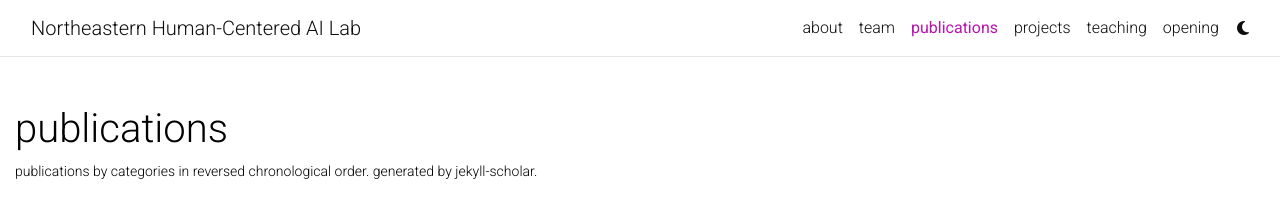
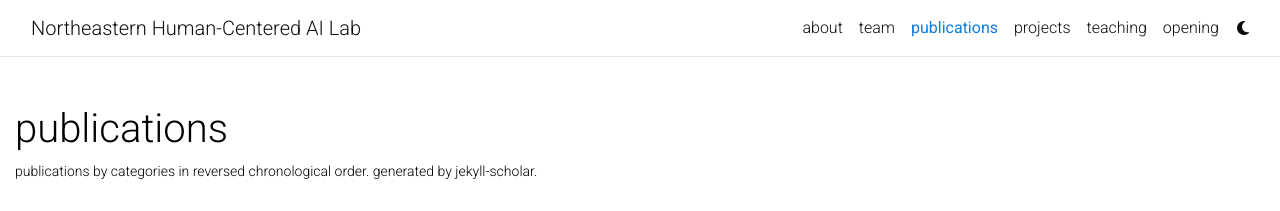
Before and after one commit to NEU-HAI-Lab/lab_homepage, a Jekyll site: the page built from _pages/publications.md, in a window 1280 px wide. Shown: the top 211 px of the page. Built offline with Jekyll 4.4.1, drawn with Linux system fonts in a browser that asks for light colours; comment, search, counter and statistics services are not loaded; a style sheet for code colours, icons or effects is not loaded; grey boxes are pictures that could not be loaded.

Commit message:
edit theme color

```diff
--- a/_sass/_themes.scss
+++ b/_sass/_themes.scss
@@ -7,8 +7,8 @@
   --global-code-bg-color: #{$code-bg-color-light};
   --global-text-color: #{$black-color};
   --global-text-color-light: #{$grey-color};
-  --global-theme-color: #{$purple-color};
-  --global-hover-color: #{$purple-color};
+  --global-theme-color: #{$blue-color};
+  --global-hover-color: #{$blue-color};
   --global-hover-text-color: #{$white-color};
   --global-footer-bg-color: #{$grey-color-dark};
   --global-footer-text-color: #{$grey-color-light};
@@ -52,8 +52,8 @@
   --global-code-bg-color: #{$code-bg-color-dark};
   --global-text-color: #{$grey-color-light};
   --global-text-color-light: #{$grey-color-light};
-  --global-theme-color: #{$cyan-color};
-  --global-hover-color: #{$cyan-color};
+  --global-theme-color: #{$blue-color};
+  --global-hover-color: #{$blue-color};
   --global-hover-text-color: #{$white-color};
   --global-footer-bg-color: #{$grey-color-light};
   --global-footer-text-color: #{$grey-color-dark};
```
